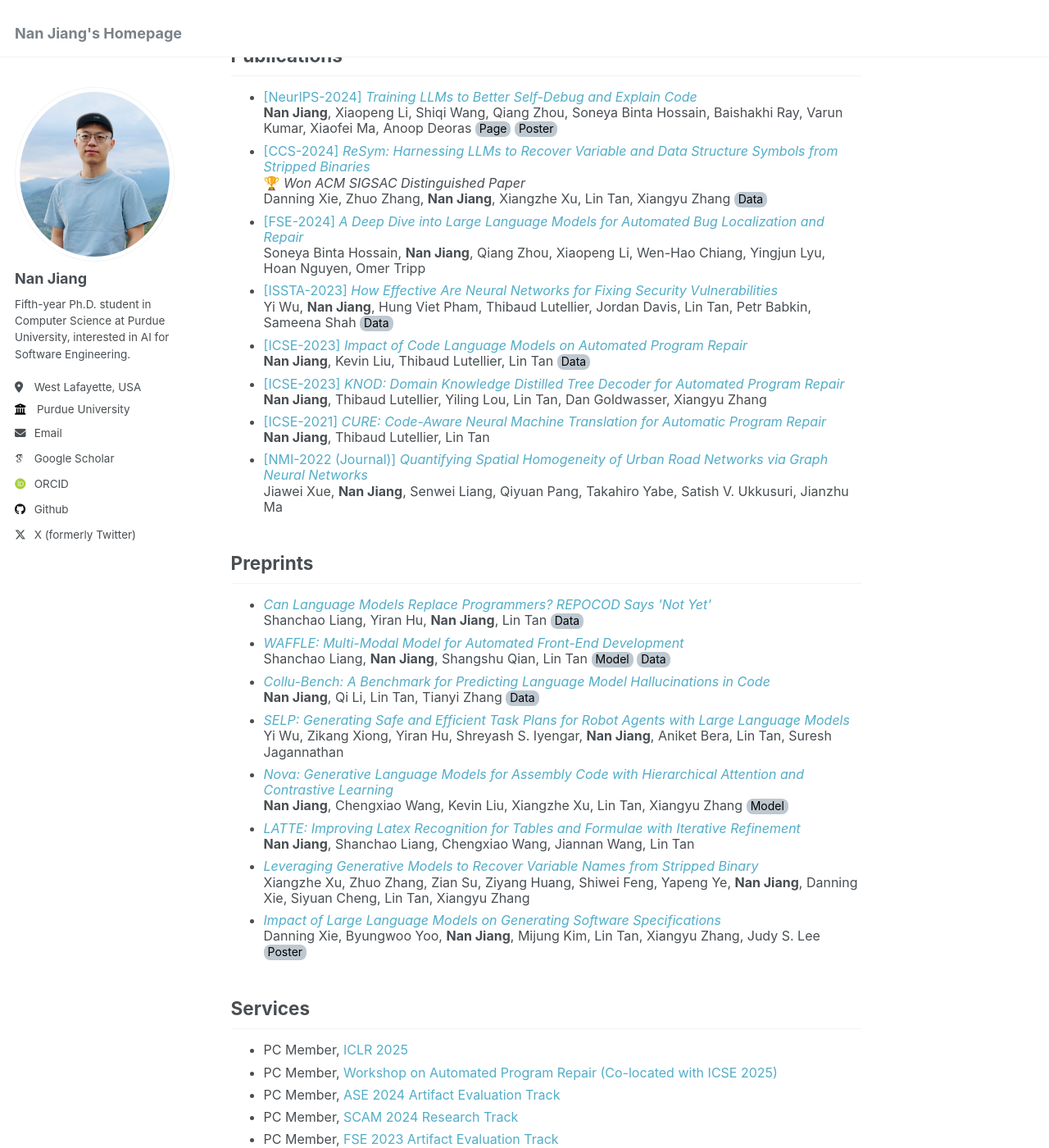
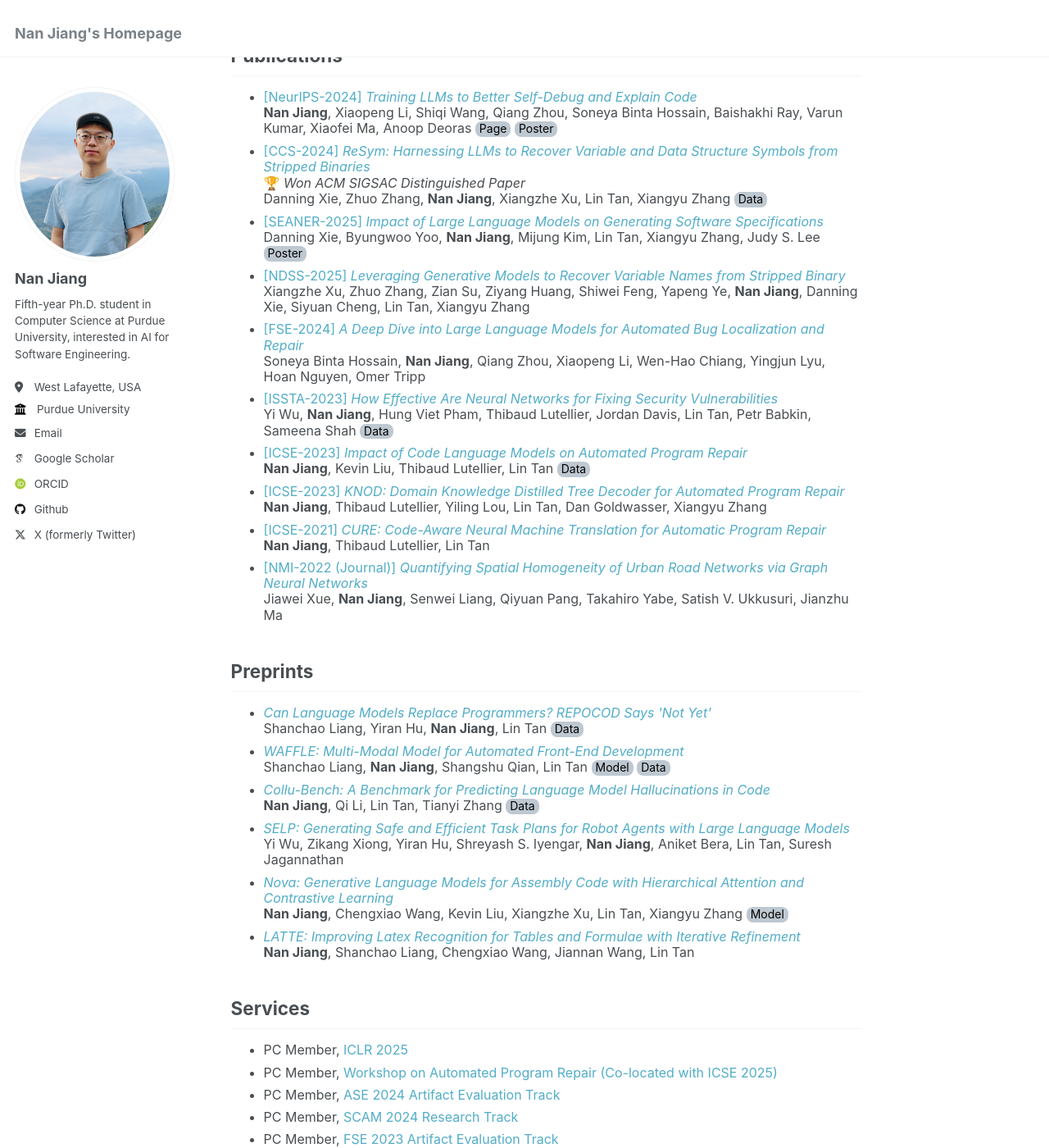
Before and after one commit to jiang719/jiang719.github.io, a Jekyll site: the page built from _pages/about.md, in a window 1280 px wide and 1400 px high, scrolled down 255 px. Shown: the whole window at 82% size. Built offline with Jekyll 4.4.1, drawn with Linux system fonts in a browser that asks for light colours; some web fonts are replaced; part of the change alters nothing that is shown; some of the changed text lies outside the part shown.

Commit message:
add new papers

```diff
--- a/_pages/about.md
+++ b/_pages/about.md
@@ -42,6 +42,19 @@ Publications
     <br>🏆 <em>Won ACM SIGSAC Distinguished Paper</em><br>
     Danning Xie, Zhuo Zhang, <b>Nan Jiang</b>, Xiangzhe Xu, Lin Tan, Xiangyu Zhang
     <a href="https://github.com/lt-asset/resym" style="text-decoration: none;" class="button">Data</a>
+  </li>
+  <li>
+    <a href="https://conf.researchr.org/home/saner-2025" style="text-decoration: none;">[SEANER-2025]</a>
+    <a href="https://arxiv.org/abs/2306.03324" style="text-decoration: none;"><em>Impact of Large Language Models on Generating Software Specifications</em></a>
+    <br>
+    Danning Xie, Byungwoo Yoo, <b>Nan Jiang</b>, Mijung Kim, Lin Tan, Xiangyu Zhang, Judy S. Lee
+    <a href="https://drive.google.com/file/d/1sNvHqNmsux1xfOAHWuKPB8mbbAMN4Obt/view?usp=sharing" style="text-decoration: none;" class="button">Poster</a>
+  </li>
+  <li>
+    <a href="https://www.ndss-symposium.org/ndss2025/" style="text-decoration: none;">[NDSS-2025]</a>
+    <a href="https://arxiv.org/abs/2306.02546" style="text-decoration: none;"><em>Leveraging Generative Models to Recover Variable Names from Stripped Binary</em></a>
+    <br>
+    Xiangzhe Xu, Zhuo Zhang, Zian Su, Ziyang Huang, Shiwei Feng, Yapeng Ye, <b>Nan Jiang</b>, Danning Xie, Siyuan Cheng, Lin Tan, Xiangyu Zhang
   </li>
   <li>
     <a href="https://conf.researchr.org/home/fse-2024" style="text-decoration: none;">[FSE-2024]</a>
@@ -121,17 +134,6 @@ Preprints
     <br>
     <b>Nan Jiang</b>, Shanchao Liang, Chengxiao Wang, Jiannan Wang, Lin Tan
   </li>
-  <li>
-    <a href="https://arxiv.org/abs/2306.02546" style="text-decoration: none;"><em>Leveraging Generative Models to Recover Variable Names from Stripped Binary</em></a>
-    <br>
-    Xiangzhe Xu, Zhuo Zhang, Zian Su, Ziyang Huang, Shiwei Feng, Yapeng Ye, <b>Nan Jiang</b>, Danning Xie, Siyuan Cheng, Lin Tan, Xiangyu Zhang
-  </li>
-  <li>
-    <a href="https://arxiv.org/abs/2306.03324" style="text-decoration: none;"><em>Impact of Large Language Models on Generating Software Specifications</em></a>
-    <br>
-    Danning Xie, Byungwoo Yoo, <b>Nan Jiang</b>, Mijung Kim, Lin Tan, Xiangyu Zhang, Judy S. Lee
-    <a href="https://drive.google.com/file/d/1sNvHqNmsux1xfOAHWuKPB8mbbAMN4Obt/view?usp=sharing" style="text-decoration: none;" class="button">Poster</a>
-  </li>
 </ul>
 
 Services
@@ -156,7 +158,7 @@ Services
     Reviewer, <a href="https://ieeexplore.ieee.org/xpl/aboutJournal.jsp?punumber=32" style="text-decoration: none;">TSE 2024</a> (twice)
   </li>
   <li>
-    Reviewer, <a href="https://dl.acm.org/journal/tosem" style="text-decoration: none;">TOSEM 2023</a>, <a href="https://dl.acm.org/journal/tosem" style="text-decoration: none;">TOSEM 2024</a> (three times)
+    Reviewer, <a href="https://dl.acm.org/journal/tosem" style="text-decoration: none;">TOSEM 2023</a>, <a href="https://dl.acm.org/journal/tosem" style="text-decoration: none;">TOSEM 2024</a> (five times)
   </li>
   <li>
     Reviewer, <a href="https://open-research-europe.ec.europa.eu/" style="text-decoration: none;">Open Research Europe 2024</a>
```
Also changed, not shown: 1 other file.
